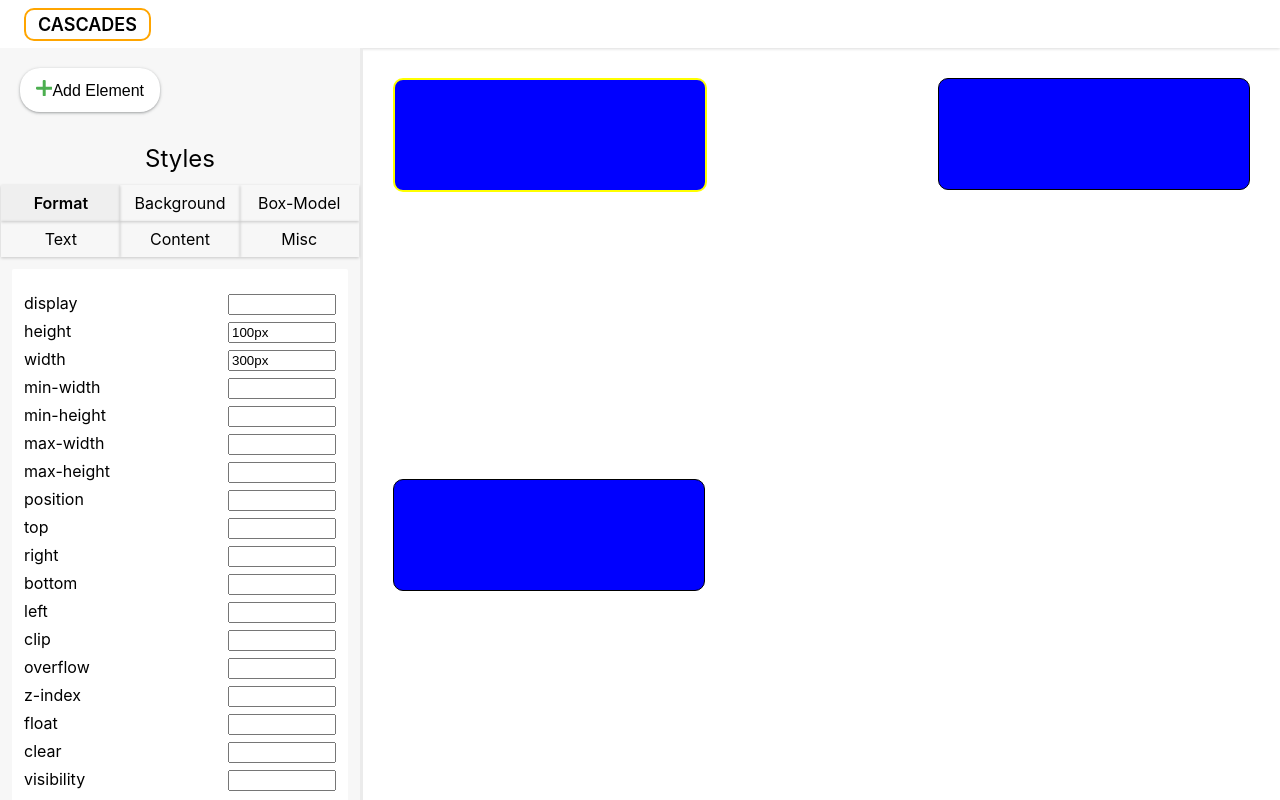
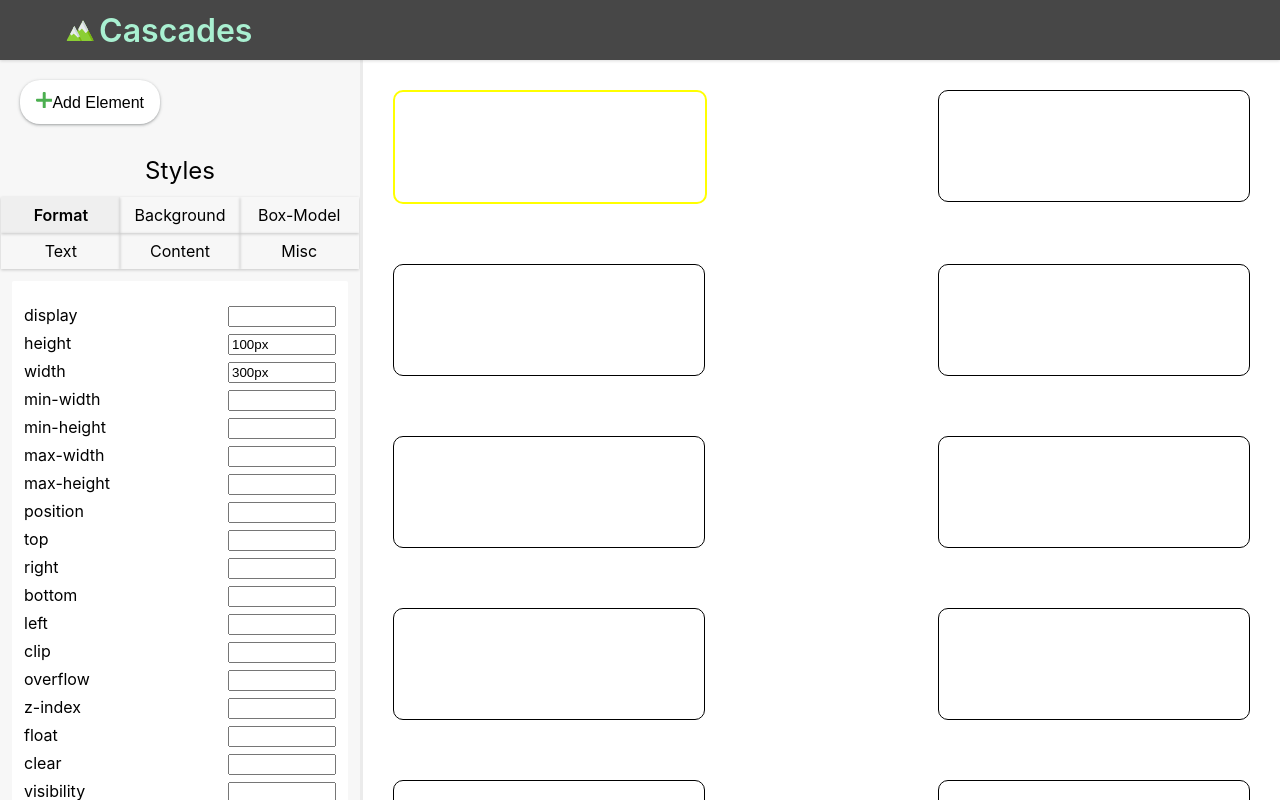
Before and after one commit to bmartinson5/CSS-Visualizer, a React (Create React App) app: page / in a window 1280 px wide. Shown: the top 800 px of the page. Built offline with nearby package versions, Linux system fonts and the light colour scheme.

Commit message:
styling changes

```diff
--- a/src/App.js
+++ b/src/App.js
@@ -1,7 +1,7 @@
 import React, { Fragment, useEffect, useReducer, useState } from 'react';
-import './App.css';
+import './css/selection.css';
 
-import { defaultContainerStyles, defaultElementStyles, defaultSelectionState, updateState } from './utilities/objects';
+import { defaultNumberOfElements, defaultElementStyles, defaultSelectionState, updateState } from './utilities/objects';
 
 import Selection from './components/Selection';
 import SelectionDisplay from './components/SelectionDisplay';
@@ -21,22 +21,10 @@ function selectionReducer(state = defaultSelectionState, action) {
 }
 
 function elementStylesReducer(state, action) {
-  console.log({ action });
   const { elementId, styleName, value, styleType } = action;
   switch (action.type) {
     case 'update':
       return updateState(state, `${elementId}.${styleType}.${styleName}`, value);
-    default:
-      return state;
-  }
-}
-
-function elementContainerStylesReducer(state, action) {
-  console.log({ action });
-  const { elementId, styleName, value } = action;
-  switch (action.type) {
-    case 'update':
-      return updateState(state, `${elementId}.${styleName}`, value);
     default:
       return state;
   }
@@ -52,15 +40,9 @@ function createDefaultStyles(numOfElements, defaultStyles) {
 
 function App() {
   const [selectionState, dispatch] = useReducer(selectionReducer, defaultSelectionState);
-  const [elementStyles, dispatchElementStyles] = useReducer(elementStylesReducer, createDefaultStyles(3, defaultElementStyles));
-  const [containerStyles, dispatchContainerStyles] = useReducer(elementContainerStylesReducer, createDefaultStyles(3, defaultContainerStyles));
+  const [elementStyles, dispatchElementStyles] = useReducer(elementStylesReducer, createDefaultStyles(defaultNumberOfElements, defaultElementStyles));
 
-  const handleChangeStyles = (type, name, value) => {
-    if (type === 'container') {
-      dispatchContainerStyles({ type: 'update', elementId: selectionState.selectedContainer, styleName: name, value });
-      return;
-    }
-
+  const handleChangeStyles = (name, value) => {
     dispatchElementStyles({
       type: 'update',
       elementId: selectionState.selectedElement,
@@ -81,16 +63,13 @@ function App() {
         <Selection
           selectionState={selectionState}
           changeSelection={handleChange.bind(null, 'update')}
-          changeElementStyles={handleChangeStyles.bind(null, 'element')}
-          changeContainerStyles={handleChangeStyles.bind(null, 'container')}
+          changeElementStyles={handleChangeStyles}
           elementStyles={elementStyles}
-          containerStyles={containerStyles}
         />
         <SelectionDisplay
           selectionState={selectionState}
           changeSelection={handleChange.bind(null, 'update')}
           elementStyles={elementStyles}
-          containerStyles={containerStyles}
         />
       </main>
     </Fragment>
--- a/src/components/Header.js
+++ b/src/components/Header.js
@@ -1,5 +1,6 @@
 import React, { Fragment, useState } from 'react';
-import '../App.css';
+import '../css/header.css';
+import { ReactComponent as MountainIcon } from '../images/mountains.svg';
 
 
 function App() {
@@ -7,7 +8,10 @@ function App() {
     <Fragment>
       <header className='co-header'>
         <div className='header-title'>
-          CASCADES
+          <div className='header-icon'>
+            <MountainIcon />
+          </div>
+          Cascades
         </div>
       </header >
     </Fragment>
--- a/src/components/Selection.js
+++ b/src/components/Selection.js
@@ -1,5 +1,5 @@
 import React, { Fragment, useState } from 'react';
-import '../App.css';
+import '../css/App.css';
 import classNames from 'classnames';
 
 import StyleSection from './StyleSection';
@@ -8,20 +8,12 @@ import { ReactComponent as PlusIcon } from '../images/plus.svg';
 
 function Selection({
   elementStyles,
-  containerStyles,
   changeSelection,
   changeElementStyles,
-  changeContainerStyles,
   selectionState,
 }) {
 
-  const { elements, selectedElement, selectedContainer, selectedStyleType } = selectionState;
-
-  const handleChangeElements = (attr, newValue, isNumber) => {
-    if (!isNumber || newValue >= 1) {
-      changeSelection(attr, newValue);
-    }
-  };
+  const { selectedElement, selectedStyleType } = selectionState;
 
   const handleAddElement = () => {
 
--- a/src/components/SelectionDisplay.js
+++ b/src/components/SelectionDisplay.js
@@ -1,14 +1,14 @@
 import React, { Fragment, useState } from 'react';
 import classNames from 'classnames';
-import '../App.css';
+import '../css/selectionDisplay.css';
+import { defaultContainerStyles } from '../utilities/objects';
 
 function SelectionDisplay({
   selectionState,
   changeSelection,
   elementStyles,
-  containerStyles,
 }) {
-  const { selectedElement, selectedContainer, elements } = selectionState;
+  const { selectedElement, elements } = selectionState;
 
   const getStyles = (elementId) => {
     const arrOfObjs = Object.values(elementStyles[elementId]);
@@ -25,7 +25,6 @@ function SelectionDisplay({
     const content = [];
     for (let x = 0; x < elements; ++x) {
       const styles = getStyles(x);
-      console.log({ styles });
       const isSelected = selectedElement === x;
       const elementClasses = classNames({
         element: true,
@@ -45,7 +44,7 @@ function SelectionDisplay({
     return (
       <div
         className='elements-container'
-        style={containerStyles[selectedContainer]}
+        style={defaultContainerStyles}
       >
         {content}
       </div>
--- a/src/components/StyleSection.js
+++ b/src/components/StyleSection.js
@@ -1,5 +1,5 @@
 import React, { Fragment, useState } from 'react';
-import '../App.css';
+import '../css/styleSection.css';
 
 function StyleSection({
   options,
--- /dev/null
+++ b/src/css/App.css
@@ -0,0 +1,5 @@
+.co-dashboard {
+  display: flex;
+  flex-flow: row;
+  min-height: 100vh
+}
--- /dev/null
+++ b/src/css/header.css
@@ -0,0 +1,25 @@
+.header-icon {
+  display: inline-block;
+  transform: translate(-20%, 10%);
+}
+
+.co-header {
+  height: 60px;
+  display: flex;
+  align-items: center;
+  position: relative;
+  background:#474747;
+  box-shadow: 0 1px 3px 0 rgba(0, 0, 0, .14);
+  overflow: hidden;
+}
+
+.header-title {
+  color: #a9f0d1;
+  margin-left: 24px;
+  font-weight: 600;
+  font-size: large;
+  font-size: xx-large;
+  padding: 4px 12px;
+  display:inline-block;
+  margin-left: 60px;
+}
--- a/src/App.css
+++ b/src/css/selection.css
@@ -1,40 +1,10 @@
-.co-dashboard {
-  display: flex;
-  flex-flow: row;
-  min-height: 100vh
-}
-
-.co-header {
-  height: 48px;
-  display: flex;
-  align-items: center;
-  justify-content: space-between;
-  position: relative;
-  background: white;
-  box-shadow: 0 1px 3px 0 rgba(0, 0, 0, .14);
-}
-
 .co-navbar {
-  z-index: 1000;
   flex: 1;
   max-width: 360px;
   min-width: 360px;
   border-right: 3px solid #ebebeb;
   background-color:  #f7f7f7;
-}
-
-.co-mainPage {
-  flex-grow: 1;
-  overflow: scroll;
-}
-
-.header-title {
-  margin-left: 24px;
-  font-weight: 600;
-  font-size: large;
-  border: 2px solid orange;
-  border-radius: 10px;
-  padding: 4px 12px;
+  overflow: hidden;
 }
 
 .selection-container {
@@ -56,18 +26,6 @@
 
 input {
   width: 100px;
-}
-
-.elements-container {
-  display: flex;
-  flex-flow: row wrap;
-  justify-content: space-between;
-}
-
-.element {
-  border: 1px solid black;
-  border-radius: 10px;
-  background-color: paleturquoise;
 }
 
 .layout-selection-container {
@@ -93,34 +51,16 @@ input {
   font-weight: 600;
 }
 
-.style-selection-container {
-  margin-top: 12px;
-}
-
 .style-selection-header {
   font-size: large;
   text-align: center;
   margin-bottom: 12px;
 }
 
-.style-option {
-  display: flex;
-  justify-content: space-between;
-  margin-bottom: 6px;
-}
-
-.selected-element {
-  border: 2px solid yellow !important;
-}
-
 .styles-section-header {
   font-size: x-large;
   margin: 12px;
   text-align: center;
-}
-
-.add-element-container {
-
 }
 
 .selection-button {
--- /dev/null
+++ b/src/css/selectionDisplay.css
@@ -0,0 +1,20 @@
+.co-mainPage {
+  flex-grow: 1;
+  overflow: auto;
+}
+
+.elements-container {
+  display: flex;
+  flex-flow: row wrap;
+  justify-content: space-between;
+}
+
+.element {
+  border: 1px solid black;
+  border-radius: 10px;
+  background-color: paleturquoise;
+}
+
+.selected-element {
+  border: 2px solid yellow !important;
+}
--- /dev/null
+++ b/src/css/styleSection.css
@@ -0,0 +1,9 @@
+.style-option {
+  display: flex;
+  justify-content: space-between;
+  margin-bottom: 6px;
+}
+
+.style-selection-container {
+  margin-top: 12px;
+}
--- a/src/utilities/objects.js
+++ b/src/utilities/objects.js
@@ -1,4 +1,4 @@
-const defaultNumberOfElements = 3;
+export const defaultNumberOfElements = 30;
 
 export const defaultSelectionState = {
   elements: defaultNumberOfElements,
@@ -102,7 +102,7 @@ export const defaultElementStyles = {
   },
   background: {
     background: '',
-    'background-color': 'blue',
+    'background-color': 'white',
     opacity: '',
     'background-image': '',
     'background-repeat': '',
```
Also changed, not shown: src/images/mountains.svg (added).
